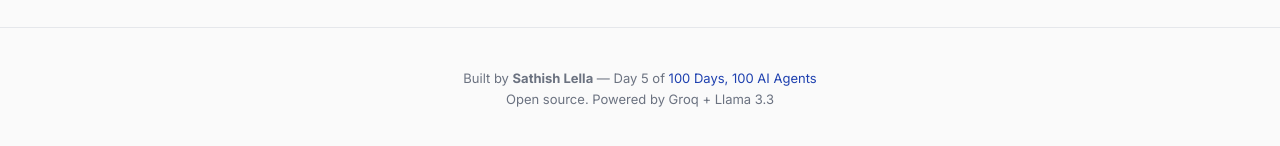
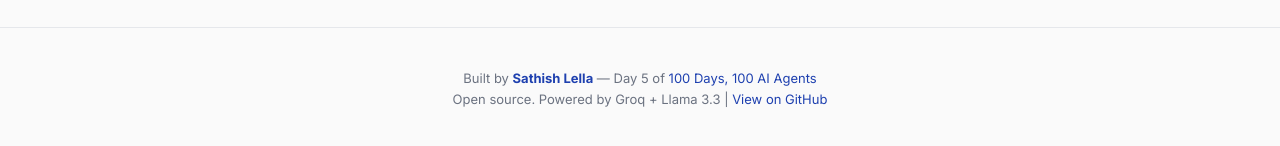
Before and after one commit to sathishlella/webintel-ai, a website: page public/index.html in a window 1280 px wide. Shown: the part 520-666 px from the top of the page. Drawn offline with Linux system fonts and the light colour scheme.

Commit message:
Add LinkedIn and GitHub links to footer

```diff
--- a/public/index.html
+++ b/public/index.html
@@ -629,8 +629,8 @@
 
   <!-- Footer -->
   <div class="footer">
-    Built by <strong>Sathish Lella</strong> — Day 5 of <a href="https://github.com/sathishlella">100 Days, 100 AI Agents</a>
-    <br>Open source. Powered by Groq + Llama 3.3
+    Built by <strong><a href="https://www.linkedin.com/in/sathishlella/" target="_blank">Sathish Lella</a></strong> — Day 5 of <a href="https://github.com/sathishlella">100 Days, 100 AI Agents</a>
+    <br>Open source. Powered by Groq + Llama 3.3 | <a href="https://github.com/sathishlella/webintel-ai" target="_blank">View on GitHub</a>
   </div>
 
   <script>
```
